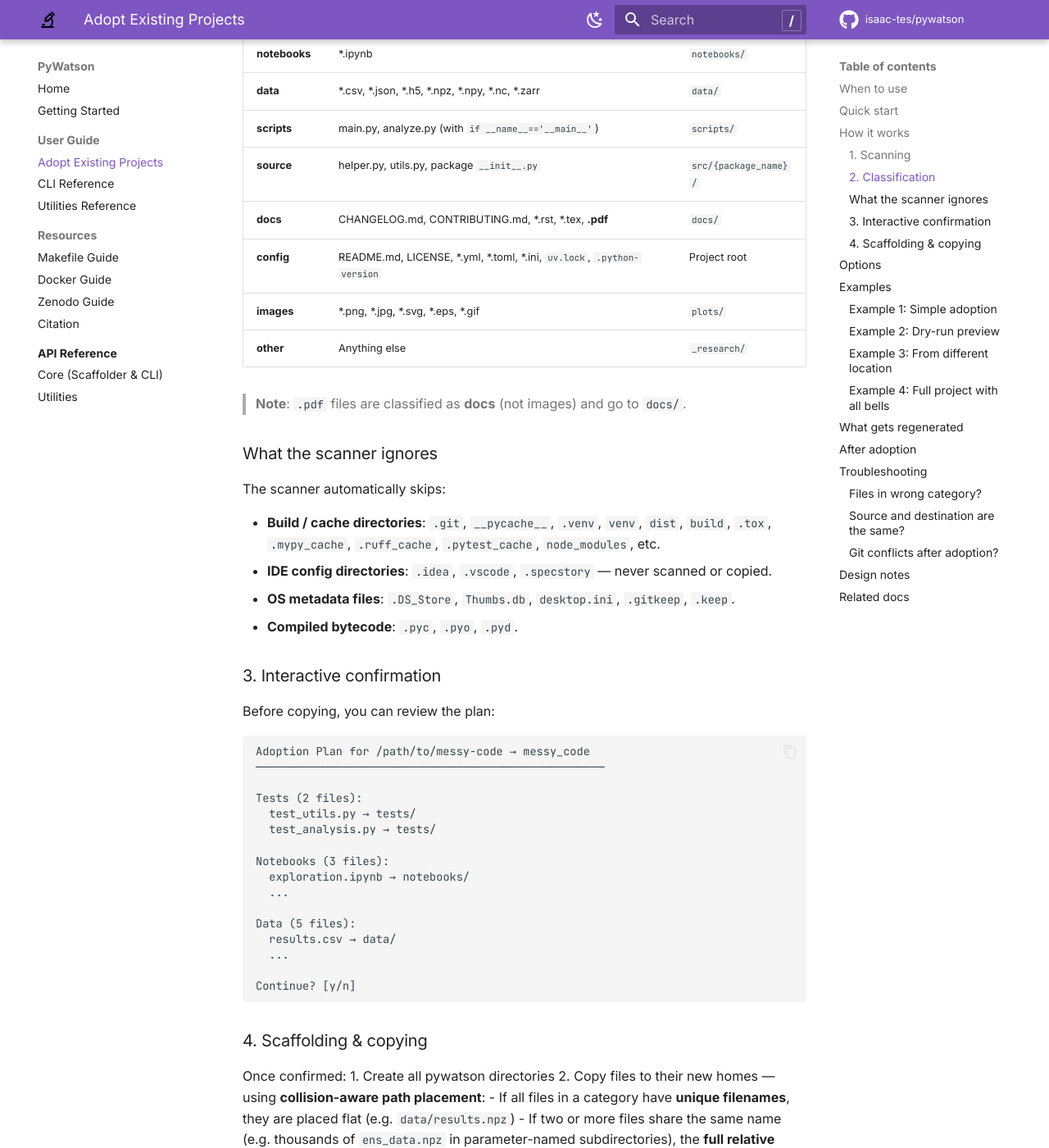
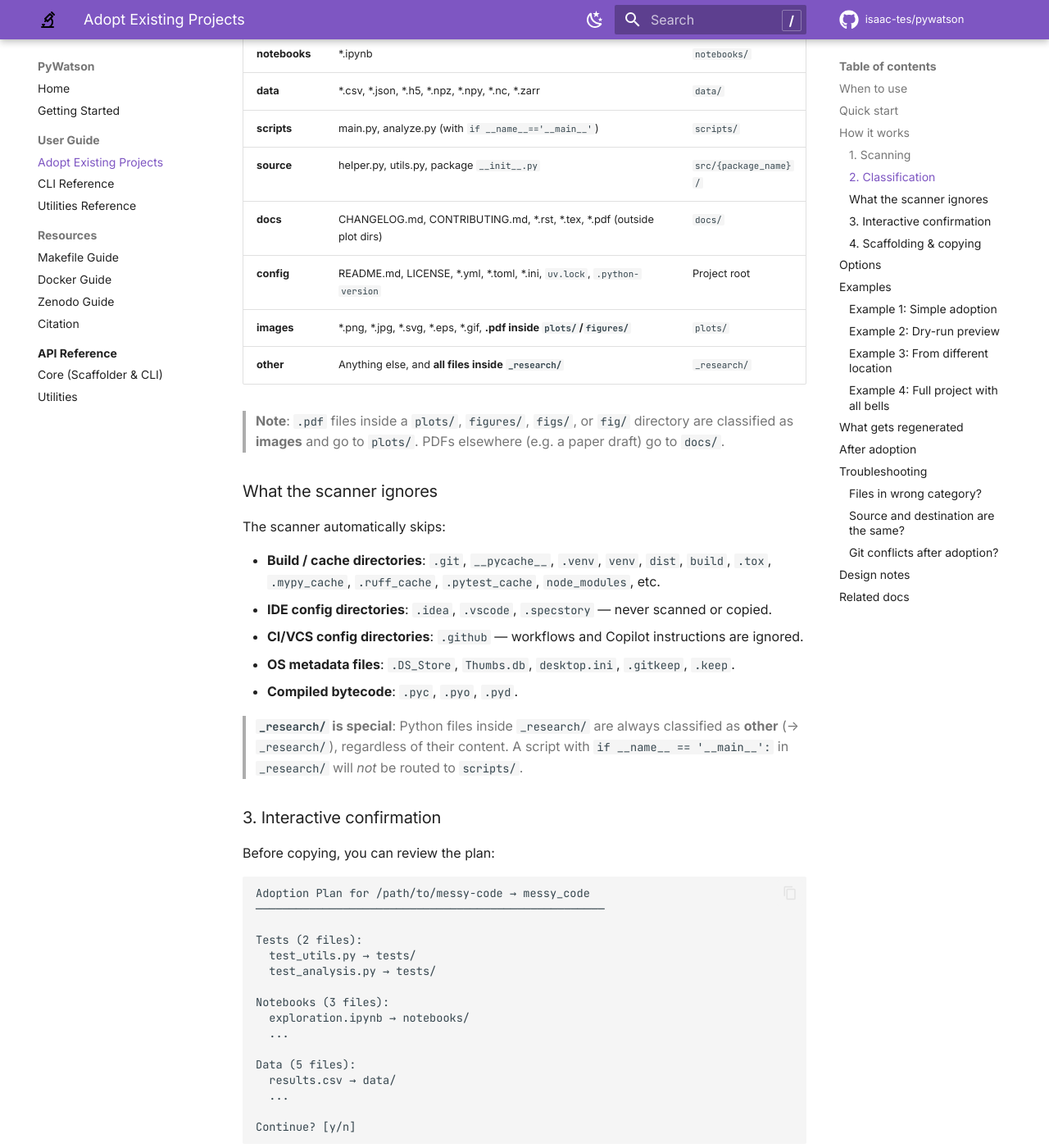
Before and after one commit to isaac-tes/pywatson, an MkDocs documentation site: the page built from docs/ADOPT_GUIDE.md, in a window 1280 px wide and 1400 px high, scrolled down 1126 px. Shown: the whole window at 82% size. Built offline with MkDocs 1.6.1 and Material for MkDocs 9.7.7, drawn with Linux system fonts in a browser that asks for light colours; comment, search, counter and statistics services are not loaded.

Commit message:
fix(scanner): _research/ preserved, plot PDFs as images, .github ignored, Path filenames
- _classify_python_file: _research/ files always -> 'other', not 'scripts' or 'source'
- _classify: PDF in plots/figures/figs/fig dirs -> 'images', not 'docs'
- IGNORE_DIRS: .github added (CI workflows, copilot-instructions.md skipped)
- utils.py: save_data/load_data/data_info/produce_or_load coerce filename to str
  before .endswith() — fixes AttributeError when Path object is passed
- Tests: 3 new scanner tests; _make_messy_source extended with _research/, plots/, .github/
- Docs: ADOPT_GUIDE.md updated; CHANGELOG.md 0.0.2 section extended

Fixes: pywatson-x58, pywatson-9sn, pywatson-5ff, pywatson-d31

```diff
--- a/docs/ADOPT_GUIDE.md
+++ b/docs/ADOPT_GUIDE.md
@@ -42,12 +42,13 @@ Files are sorted into 9 categories:
 | **data** | *.csv, *.json, *.h5, *.npz, *.npy, *.nc, *.zarr | `data/` |
 | **scripts** | main.py, analyze.py (with `if __name__=='__main__'`) | `scripts/` |
 | **source** | helper.py, utils.py, package `__init__.py` | `src/{package_name}/` |
-| **docs** | CHANGELOG.md, CONTRIBUTING.md, *.rst, *.tex, **.pdf** | `docs/` |
+| **docs** | CHANGELOG.md, CONTRIBUTING.md, *.rst, *.tex, *.pdf (outside plot dirs) | `docs/` |
 | **config** | README.md, LICENSE, *.yml, *.toml, *.ini, `uv.lock`, `.python-version` | Project root |
-| **images** | *.png, *.jpg, *.svg, *.eps, *.gif | `plots/` |
-| **other** | Anything else | `_research/` |
+| **images** | *.png, *.jpg, *.svg, *.eps, *.gif, **.pdf inside `plots/`/`figures/`** | `plots/` |
+| **other** | Anything else, and **all files inside `_research/`** | `_research/` |
 
-> **Note**: `.pdf` files are classified as **docs** (not images) and go to `docs/`.
+> **Note**: `.pdf` files inside a `plots/`, `figures/`, `figs/`, or `fig/` directory are
+> classified as **images** and go to `plots/`. PDFs elsewhere (e.g. a paper draft) go to `docs/`.
 
 ### What the scanner ignores
 
@@ -55,8 +56,13 @@ The scanner automatically skips:
 
 - **Build / cache directories**: `.git`, `__pycache__`, `.venv`, `venv`, `dist`, `build`, `.tox`, `.mypy_cache`, `.ruff_cache`, `.pytest_cache`, `node_modules`, etc.
 - **IDE config directories**: `.idea`, `.vscode`, `.specstory` — never scanned or copied.
+- **CI/VCS config directories**: `.github` — workflows and Copilot instructions are ignored.
 - **OS metadata files**: `.DS_Store`, `Thumbs.db`, `desktop.ini`, `.gitkeep`, `.keep`.
 - **Compiled bytecode**: `.pyc`, `.pyo`, `.pyd`.
+
+> **`_research/` is special**: Python files inside `_research/` are always classified as
+> **other** (→ `_research/`), regardless of their content. A script with
+> `if __name__ == '__main__':` in `_research/` will *not* be routed to `scripts/`.
 
 ### 3. Interactive confirmation
 
```
Also changed, not shown: CHANGELOG.md (+23 -6 lines), 4 other files.
